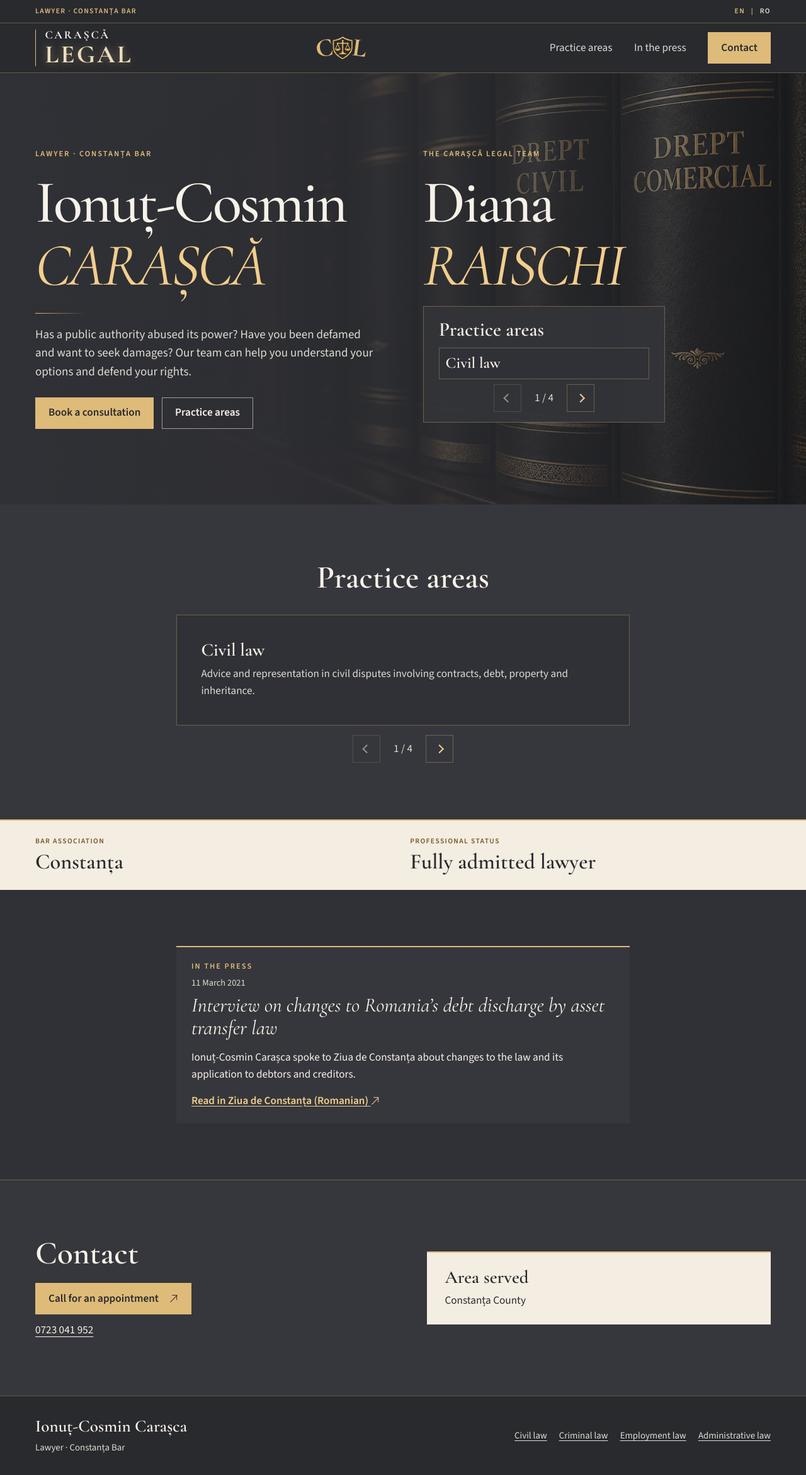
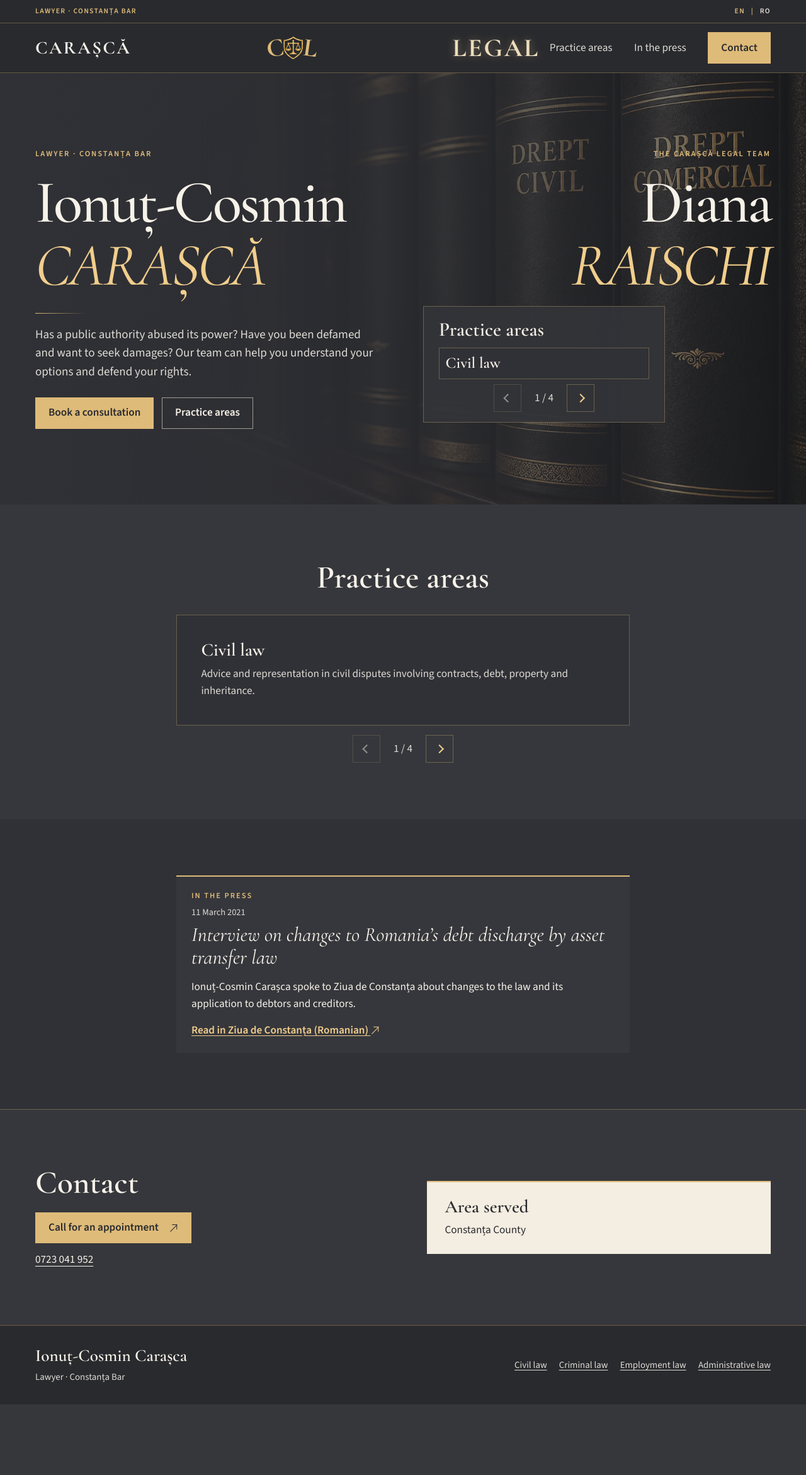
Before and after one commit to ciprianbodu/SITE-AVOCATI, a PHP site: page /en/ in a window 1280 px wide. Shown: the whole page at 63% size. After the commit the page ends 2230 px from the top, so only its background shows below. Run offline with PHP 8.4, Linux system fonts and the light colour scheme.

Commit message:
Rearrange Carașcă Legal header and remove credentials strip

```diff
--- a/_AVOCATCARASCA/assets/css/site.css
+++ b/_AVOCATCARASCA/assets/css/site.css
@@ -56,7 +56,6 @@
   --ink: #292a2e;
   --gold: #debb79;
   --gold-bright: #f1ce8d;
-  --bronze: #795727;
   --line: #debb7954;
   --serif: "Cormorant Garamond", Georgia, serif;
   --sans: "Source Sans 3", system-ui, sans-serif;
@@ -124,22 +123,24 @@ h3 { font-size: 1.8rem; }
 .header-nav { border-bottom: 1px solid var(--line); }
 .header-inner { min-height: 78px; }
 .brand {
-  display: grid;
-  gap: .14rem;
-  padding-left: .9rem;
-  border-left: 1px solid var(--gold);
+  display: flex;
+  flex: 1;
+  align-items: center;
+  justify-content: space-between;
+  gap: clamp(.35rem, 1.25vw, 1rem);
   text-decoration: none;
+  white-space: nowrap;
 }
-.brand-name { font: 700 1.12rem / 1 var(--serif); letter-spacing: .15em; }
-.brand-legal { color: var(--gold); font: 700 clamp(2.1rem, 4vw, 2.5rem) / .95 var(--serif); letter-spacing: .08em; }
+.brand-name { font: 700 clamp(.75rem, 4.55vw, 1.8rem) / 1 var(--serif); letter-spacing: .08em; }
+.brand-legal { color: var(--gold); font: 700 clamp(1rem, 6.1vw, 2.55rem) / .95 var(--serif); letter-spacing: .06em; }
 .brand-crest {
   display: flex;
   align-items: center;
   flex: none;
   color: var(--gold);
-  font: 700 clamp(1.9rem, 5.7vw, 2.55rem) / 1 var(--serif);
+  font: 700 clamp(1.42rem, 7.2vw, 2.55rem) / 1 var(--serif);
 }
-.brand-crest img { display: block; width: 2.65rem; height: 2.65rem; margin-inline: -.14em; }
+.brand-crest img { display: block; width: clamp(2.2rem, 10vw, 2.65rem); height: auto; margin-inline: -.14em; }
 .brand-crest span:first-child { transform: rotate(-8deg); }
 .brand-crest span:last-child { transform: rotate(8deg); }
 
@@ -174,6 +175,7 @@ h3 { font-size: 1.8rem; }
   border: 1px solid var(--line);
   cursor: pointer;
 }
+.menu-toggle { flex: none; }
 .menu-toggle[hidden] { display: none; }
 .menu-bars { width: 19px; height: 13px; border-block: 1px solid currentColor; }
 .menu-bars::after { content: ""; display: block; border-top: 1px solid currentColor; margin-top: 5px; }
@@ -223,9 +225,9 @@ h3 { font-size: 1.8rem; }
   padding-block: clamp(3.5rem, 6vw, 6rem);
 }
 .hero-role { grid-area: role; }
-.hero-team-label { grid-area: team; }
+.hero-team-label { grid-area: team; text-align: right; }
 .hero-lead-name { grid-area: lead; }
-.hero-team-name { grid-area: member; }
+.hero-team-name { grid-area: member; text-align: right; }
 .hero-copy { grid-area: intro; }
 .hero-name, .page-heading h1 {
   font-weight: 500;
@@ -292,11 +294,6 @@ h3 { font-size: 1.8rem; }
 }
 .arrow-up { transform: rotate(-45deg); }
 .arrow-back { transform: rotate(180deg); }
-
-.credentials { color: var(--ink); background: var(--paper); border-top: 2px solid var(--gold); }
-.credentials-grid { display: grid; grid-template-columns: repeat(2, minmax(0, 1fr)); gap: 1.4rem; margin-block: 0; padding-block: 1.55rem; }
-.credentials dt { color: var(--bronze); font-size: .72rem; font-weight: 600; letter-spacing: .12em; text-transform: uppercase; }
-.credentials dd { margin: .3rem 0 0; font: 600 clamp(1.55rem, 3vw, 2.15rem) / 1.1 var(--serif); }
 
 .band { padding-block: clamp(3rem, 7vw, 5.75rem); }
 .contact-inner, .practice-detail {
@@ -378,6 +375,7 @@ h3 { font-size: 1.8rem; }
 .footer-links a:hover { color: var(--gold-bright); }
 
 @media (max-width: 950px) {
+  .nav-links { gap: .9rem; }
   .hero-inner {
     grid-template-areas:
       "role team"
@@ -389,8 +387,8 @@ h3 { font-size: 1.8rem; }
 }
 
 @media (max-width: 780px) {
-  .header-inner { min-height: 70px; flex-wrap: wrap; padding-block: .6rem; }
-  .nav-links { flex-wrap: wrap; gap: .6rem 1rem; }
+  .header-inner { min-height: 70px; flex-wrap: wrap; gap: .6rem; padding-block: .6rem; }
+  .nav-links { flex-basis: 100%; flex-wrap: wrap; gap: .6rem 1rem; }
   .menu-enabled .nav-links { display: none; }
   .contact-inner, .practice-detail { grid-template-columns: minmax(0, 1fr); }
   .practice-detail h2 { margin-bottom: 0; }
@@ -408,8 +406,6 @@ h3 { font-size: 1.8rem; }
   .hero-inner > .eyebrow { margin-bottom: .65rem; letter-spacing: .08em; }
   .hero .intro { font-size: 1.1rem; }
   .hero-actions { flex-direction: column; align-items: stretch; }
-  .credentials-grid { gap: .9rem; }
-  .credentials dt { letter-spacing: .05em; }
   .footer-inner { align-items: start; flex-direction: column; }
   .footer-links { justify-content: start; }
 }
--- a/_AVOCATCARASCA/partials/content.php
+++ b/_AVOCATCARASCA/partials/content.php
@@ -11,7 +11,6 @@ $site = [
     'teamSurname' => 'RAISCHI',
     'telephone' => '+40723041952',
     'telephoneDisplay' => '0723 041 952',
-    'region' => 'Constanța',
     'pressUrl' => 'https://www.ziuaconstanta.ro/stiri/interviu-online/interviu-online-cu-ionut-carasca-avocat-in-cadrul-baroului-constanta-modificarile-legii-darii-in-plata-aspecte-esentiale-741923.html',
 ];
 
@@ -33,9 +32,6 @@ $copy = [
         'phoneAction' => 'Sună pentru programare',
         'serviceArea' => 'Zonă de activitate',
         'county' => 'Județul Constanța',
-        'bar' => 'Barou',
-        'status' => 'Avocat definitiv',
-        'professionalStatus' => 'Statut profesional',
         'contact' => 'Contact',
         'press' => 'În presă',
         'pressDate' => '11 martie 2021',
@@ -65,9 +61,6 @@ $copy = [
         'phoneAction' => 'Call for an appointment',
         'serviceArea' => 'Area served',
         'county' => 'Constanța County',
-        'bar' => 'Bar association',
-        'status' => 'Fully admitted lawyer',
-        'professionalStatus' => 'Professional status',
         'contact' => 'Contact',
         'press' => 'In the press',
         'pressDate' => '11 March 2021',
--- a/_AVOCATCARASCA/partials/page.php
+++ b/_AVOCATCARASCA/partials/page.php
@@ -42,13 +42,13 @@
         <div class="container header-inner">
             <a class="brand" href="<?= esc($homePath) ?>">
                 <span class="brand-name"><?= esc($site['brandName']) ?></span>
+                <span class="brand-crest" aria-hidden="true">
+                    <span>C</span>
+                    <img src="/assets/img/crest.webp" width="160" height="160" alt="">
+                    <span>L</span>
+                </span>
                 <span class="brand-legal">LEGAL</span>
             </a>
-            <div class="brand-crest" aria-hidden="true">
-                <span>C</span>
-                <img src="/assets/img/crest.webp" width="160" height="160" alt="">
-                <span>L</span>
-            </div>
             <div class="nav-links">
                 <?php foreach ($navLinks as $href => $label): ?>
                     <a href="<?= esc($href) ?>"><?= esc($label) ?></a>
@@ -134,12 +134,6 @@
                 ?>
             </div>
         </section>
-        <div class="credentials">
-            <dl class="container credentials-grid">
-                <div><dt><?= esc($labels['bar']) ?></dt><dd><?= esc($site['region']) ?></dd></div>
-                <div><dt><?= esc($labels['professionalStatus']) ?></dt><dd><?= esc($labels['status']) ?></dd></div>
-            </dl>
-        </div>
         <section id="presa" class="band">
             <article class="container press">
                 <h2 class="eyebrow"><?= esc($labels['press']) ?></h2>
```
